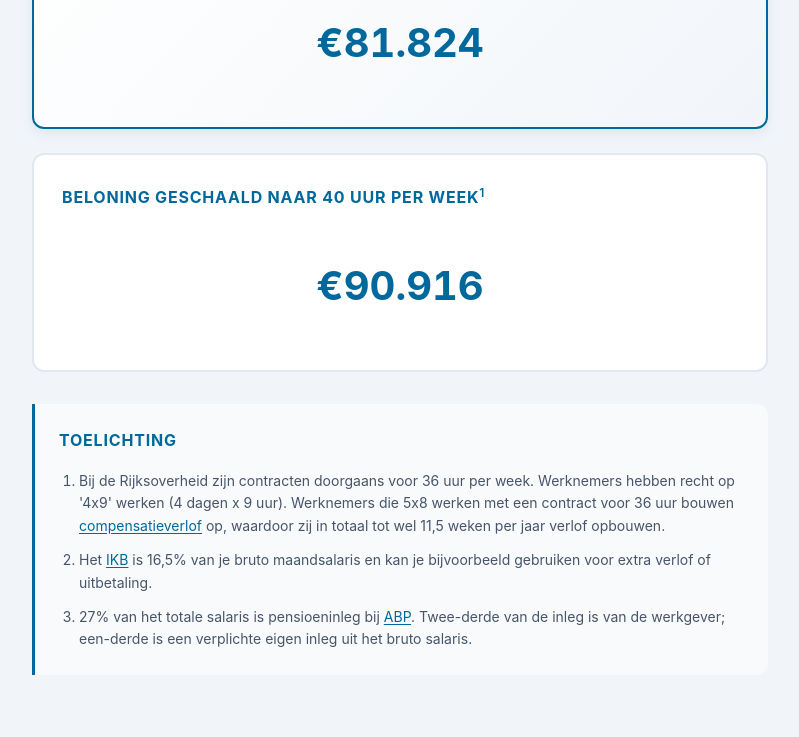
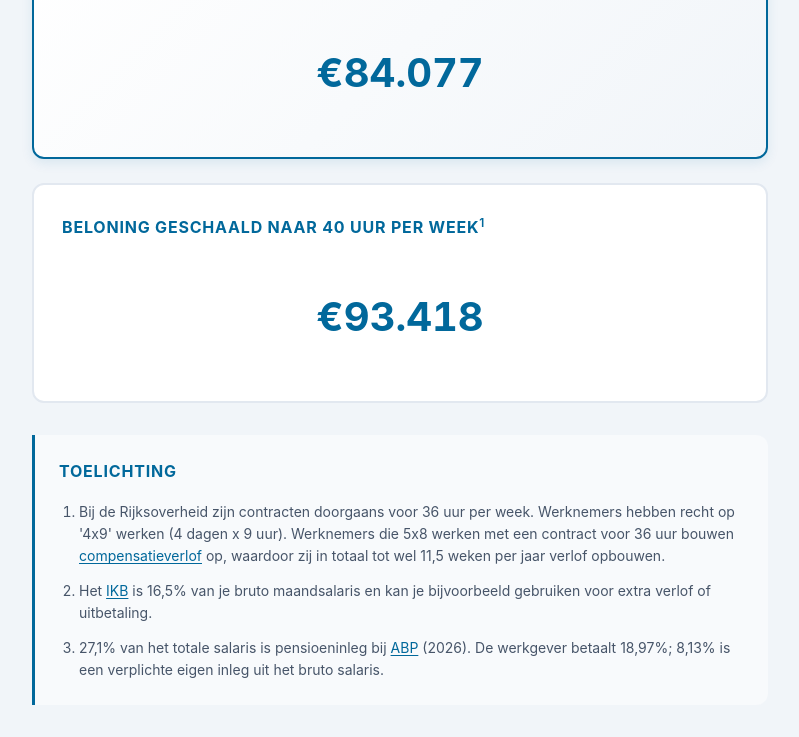
Before and after one commit to Arie/rijksarbeidsvoorwaarden, a plain HTML site: page index.html in a window 1280 px wide. Shown: the part 1418-2155 px from the top of the page, without its empty margins (240-1039 px from the left). Before the commit the page ends 2125 px from the top, so only its background shows below. Drawn offline with Linux system fonts and the light colour scheme.

Commit message:
Update naar CAO Rijk 2026: salaristabel per 1 juli 2026, ABP-premie 27,1%
- Salaristabel vervangen door officiële bedragen per 1 juli 2026 (+2,7%),
  overgenomen uit de officiële ODS van caorijk.nl (schaal 1 t/m 19)
- ABP-pensioenpremie 2026: totaal 27,1%, werknemersdeel 8,13%
- Aftoppingsgrens pensioen: €137.000 → €137.800
- CAO-link verwijst nu naar CAO Rijk 2026 op caorijk.nl

```diff
--- a/index.html
+++ b/index.html
@@ -228,7 +228,8 @@
       Bij de Rijksoverheid bestaat de beloning uit een aantal verschillende onderdelen.
       Hierdoor is het lastig om de beloning te vergelijken met de marktsector.
       Op deze pagina worden de onderdelen uitgerekend op basis van de
-      <a href="https://ambtenarensalaris.nl/wp-content/uploads/2024/07/CAORijk2024-2025per1juli2024-versievastgesteld27juni2024.pdf" target="_blank" rel="noopener">CAO Rijk 2024–2025</a>.
+      <a href="https://www.caorijk.nl/documenten/2026/06/21/cao-rijk-2026-versie-met-afspraken-en-bedragen-per-1-juli-2026" target="_blank" rel="noopener">CAO Rijk 2026</a>
+      (bedragen per 1 juli 2026).
     </p>
 
     <div class="input-section">
@@ -309,7 +310,7 @@
     </div>
 
     <div class="warning-note" id="warning" style="display:none">
-      Voor inkomen boven de €137.000 gelden andere regels qua pensioenopbouw. De bovenstaande bedragen nemen dat niet mee.
+      Voor inkomen boven de €137.800 gelden andere regels qua pensioenopbouw. De bovenstaande bedragen nemen dat niet mee.
     </div>
 
     <div class="footnotes">
@@ -327,42 +328,43 @@
           is 16,5% van je bruto maandsalaris en kan je bijvoorbeeld gebruiken voor extra verlof of uitbetaling.
         </li>
         <li id="fn3">
-          27% van het totale salaris is pensioeninleg bij
-          <a href="https://www.abp.nl/pensioen-bij-abp/pensioenpremie-en-opbouw" target="_blank" rel="noopener">ABP</a>.
-          Twee-derde van de inleg is van de werkgever; een-derde is een verplichte eigen inleg uit het bruto salaris.
+          27,1% van het totale salaris is pensioeninleg bij
+          <a href="https://www.abp.nl/pensioen-bij-abp/pensioenpremie-en-opbouw" target="_blank" rel="noopener">ABP</a>
+          (2026). De werkgever betaalt 18,97%; 8,13% is een verplichte eigen inleg uit het bruto salaris.
         </li>
       </ol>
     </div>
   </div>
 
   <script>
+    // Salaristabel CAO Rijk per 1 juli 2026
     const SALARY_TABLE = [
-      [2336.78,2376.79,2417.52,2458.95,2501.11,2544.00,2587.65,2632.06,2677.24,2723.22,2770.01],
-      [2458.95,2501.11,2544.00,2587.65,2632.06,2677.24,2723.22,2770.01,2817.61,2866.04,2915.32],
-      [2587.65,2632.06,2677.24,2723.22,2770.01,2817.61,2866.04,2915.32,2965.47,3016.50,3087.22],
-      [2677.24,2723.22,2770.01,2817.61,2866.04,2915.32,2965.47,3016.50,3087.22,3166.35,3246.16],
-      [2770.01,2817.61,2866.04,2915.32,2965.47,3016.50,3087.22,3166.35,3246.16,3325.28,3404.39],
-      [2866.04,2915.32,2965.47,3016.50,3087.22,3166.35,3246.16,3325.28,3404.39,3484.93,3564.01],
-      [3016.50,3087.22,3166.35,3246.16,3325.28,3404.39,3484.93,3564.01,3643.12,3753.46,3879.75],
-      [3246.16,3325.28,3404.39,3484.93,3564.01,3643.12,3753.46,3879.75,4024.11,4180.92,4340.57],
-      [3484.93,3564.01,3643.12,3753.46,3879.75,4024.11,4180.92,4340.57,4514.73,4691.71,4868.02],
-      [3404.39,3564.01,3753.46,4024.11,4340.57,4514.73,4691.71,4868.02,5035.94,5212.93,5389.87],
-      [4024.11,4340.57,4514.73,4691.71,4868.02,5035.94,5212.93,5389.87,5617.49,5864.55,6110.94],
-      [4691.71,4868.02,5035.94,5212.93,5389.87,5617.49,5864.55,6110.94,6373.26,6640.43,6907.67],
-      [5212.93,5389.87,5617.49,5864.55,6110.94,6373.26,6640.43,6907.67,7175.48,7457.71,7747.70],
-      [5864.55,6110.94,6373.26,6640.43,6907.67,7175.48,7457.71,7747.70,8012.72,8281.86,8550.40],
-      [6640.43,6907.67,7175.48,7457.71,7747.70,8012.72,8281.86,8550.40,8790.67,9042.33,9310.23],
-      [7457.71,7747.70,8012.72,8281.86,8550.40,8790.67,9042.33,9310.23,9573.19,9841.08,10133.92],
-      [8281.86,8550.40,8790.67,9042.33,9310.23,9573.19,9841.08,10133.92,10434.48,10735.89,11036.48],
-      [9042.33,9310.23,9573.19,9841.08,10133.92,10434.48,10735.89,11036.48,11364.41,11692.33,12021.01],
-      [9841.08,10133.92,10434.48,10735.89,11036.48,11364.41,11692.33,12021.01,12306.00,12590.23,12875.98],
+      [2399.87,2440.96,2482.79,2525.34,2568.64,2612.69,2657.52,2703.13,2749.53,2796.75,2844.80],
+      [2525.34,2568.64,2612.69,2657.52,2703.13,2749.53,2796.75,2844.80,2893.69,2943.42,2994.03],
+      [2657.52,2703.13,2749.53,2796.75,2844.80,2893.69,2943.42,2994.03,3045.54,3097.95,3170.57],
+      [2749.53,2796.75,2844.80,2893.69,2943.42,2994.03,3045.54,3097.95,3170.57,3251.84,3333.81],
+      [2844.80,2893.69,2943.42,2994.03,3045.54,3097.95,3170.57,3251.84,3333.81,3415.06,3496.31],
+      [2943.42,2994.03,3045.54,3097.95,3170.57,3251.84,3333.81,3415.06,3496.31,3579.02,3660.24],
+      [3097.95,3170.57,3251.84,3333.81,3415.06,3496.31,3579.02,3660.24,3741.48,3854.80,3984.50],
+      [3333.81,3415.06,3496.31,3579.02,3660.24,3741.48,3854.80,3984.50,4132.76,4293.80,4457.77],
+      [3579.02,3660.24,3741.48,3854.80,3984.50,4132.76,4293.80,4457.77,4636.63,4818.39,4999.46],
+      [3496.31,3660.24,3854.80,4132.76,4457.77,4636.63,4818.39,4999.46,5171.91,5353.68,5535.40],
+      [4132.76,4457.77,4636.63,4818.39,4999.46,5171.91,5353.68,5535.40,5769.16,6022.89,6275.94],
+      [4818.39,4999.46,5171.91,5353.68,5535.40,5769.16,6022.89,6275.94,6545.34,6819.72,7094.18],
+      [5353.68,5535.40,5769.16,6022.89,6275.94,6545.34,6819.72,7094.18,7369.22,7659.07,7956.89],
+      [6022.89,6275.94,6545.34,6819.72,7094.18,7369.22,7659.07,7956.89,8229.06,8505.47,8781.26],
+      [6819.72,7094.18,7369.22,7659.07,7956.89,8229.06,8505.47,8781.26,9028.02,9286.47,9561.61],
+      [7659.07,7956.89,8229.06,8505.47,8781.26,9028.02,9286.47,9561.61,9831.67,10106.79,10407.54],
+      [8505.47,8781.26,9028.02,9286.47,9561.61,9831.67,10106.79,10407.54,10716.21,11025.76,11334.46],
+      [9286.47,9561.61,9831.67,10106.79,10407.54,10716.21,11025.76,11334.46,11671.25,12008.02,12345.58],
+      [10106.79,10407.54,10716.21,11025.76,11334.46,11671.25,12008.02,12345.58,12638.26,12930.17,13223.63],
     ];
 
     const IKB_RATE = 0.165;
-    const PENSION_TOTAL_RATE = 0.27;
-    const PENSION_EMPLOYEE_RATE = 0.081;
+    const PENSION_TOTAL_RATE = 0.271;
+    const PENSION_EMPLOYEE_RATE = 0.0813;
     const PENSION_EMPLOYER_RATE = PENSION_TOTAL_RATE - PENSION_EMPLOYEE_RATE;
-    const PENSION_CAP = 137000;
+    const PENSION_CAP = 137800;
     const BASE_HOURS = 36;
 
     const $schaal = document.getElementById("schaal");
```
